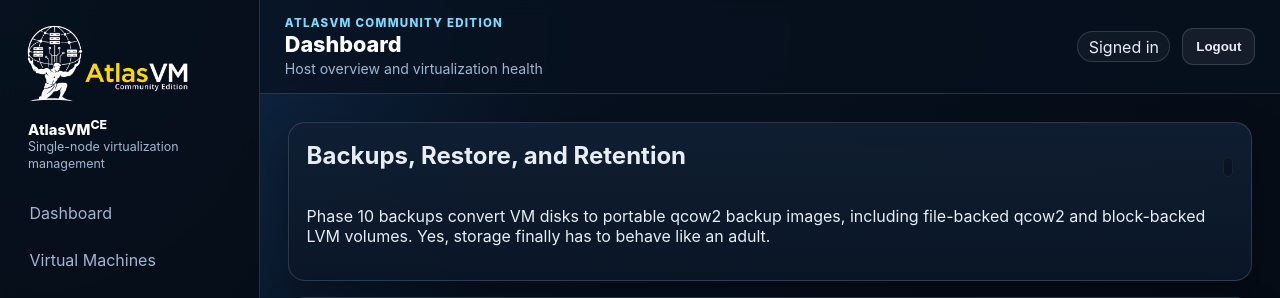
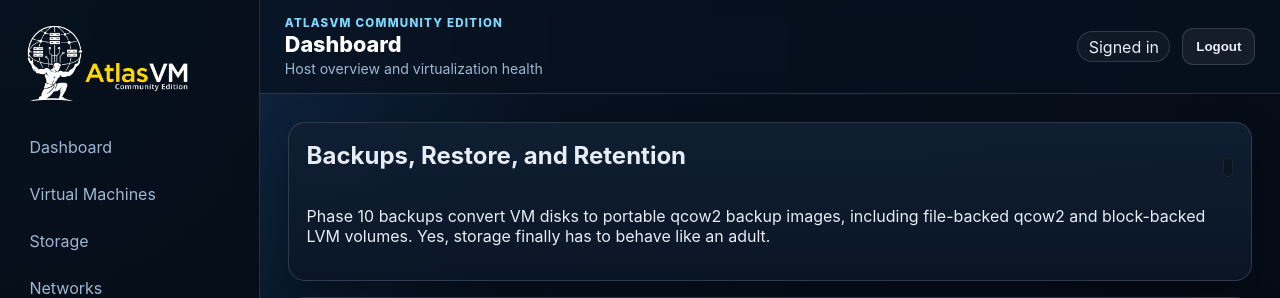
Before and after one commit to reolus/AtlasVM, a FastAPI app: template app/templates/backups.html in a window 1280 px wide. Shown: the top 298 px of the page. Run offline with FastAPI, Linux system fonts and the light colour scheme; the template is opened without the code that fills it, so the values that code supplies are empty; some libraries are stand-ins or nearby versions.

Commit message:
Community Edition

```diff
--- a/app/templates/base.html
+++ b/app/templates/base.html
@@ -68,10 +68,6 @@
       <a class="brand" href="/" aria-label="AtlasVM Community Edition dashboard">
         <img src="/static/atlasvm-logo.png" alt="AtlasVM CE">
       </a>
-      <div class="sidebar-meta">
-        <div class="sidebar-product">AtlasVM<sup>CE</sup></div>
-        <div class="sidebar-tagline">Single-node virtualization management</div>
-      </div>
       <nav class="side-nav" aria-label="Primary navigation">
         <a class="{{ 'active' if current_path == '/' else '' }}" href="/">Dashboard</a>
         <a class="{{ 'active' if current_path.startswith('/vms') or current_path.startswith('/ui/vms') else '' }}" href="/vms">Virtual Machines</a>
```
